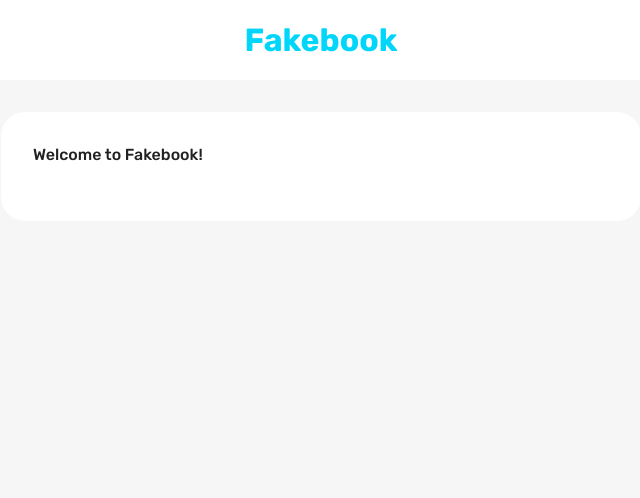
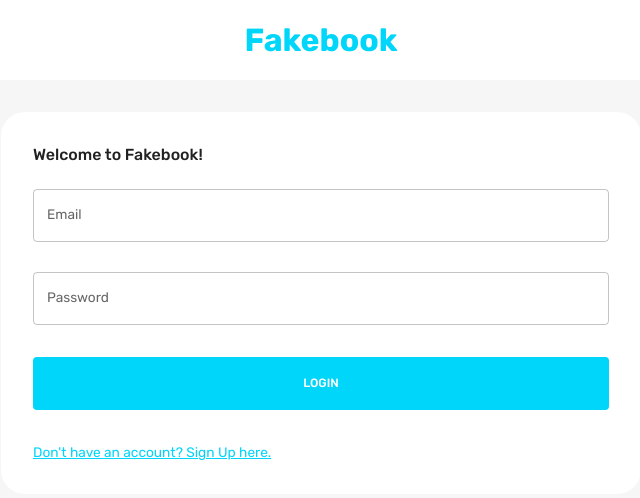
Before and after one commit to kyong4/fakebook, a React (Create React App) app in the folder client/: page / in a window 1280 px wide. Shown: the top 498 px of the page, without its empty margins (319-959 px from the left). Built offline with nearby package versions, Linux system fonts and the light colour scheme.

Commit message:
Completed LoginPage

```diff
--- a/client/src/scenes/loginPage/Form.jsx
+++ b/client/src/scenes/loginPage/Form.jsx
@@ -24,12 +24,12 @@
   location: yup.string().required("required"),
   occupation: yup.string().required("required"),
   picture: yup.string().required("required"),
-})
+});
 
 const loginSchema = yup.object().shape({
   email: yup.string().email("invalid email").required("required"),
   password: yup.string().required("required"),
-})
+});
 
 const initialValuesRegister = {
   firstName: "",
@@ -39,12 +39,12 @@
   location: "",
   occupation: "",
   picture: "",
-}
+};
 
-const intialValuesLogin = {
+const initialValuesLogin = {
   email: "",
   password: "",
-}
+};
 
 const Form = () => {
   const [pageType, setPageType] = useState("login");
@@ -55,12 +55,57 @@
   const isLogin = pageType === "login";
   const isRegister = pageType === "register";
 
-    const handleFormSubmit = async (values, onSubmitProps) => {};
+  const register = async (values, onSubmitProps) => {
+    // this allows us to send form info with image
+    const formData = new FormData();
+    for (let value in values) {
+      formData.append(value, values[value]);
+    }
+    formData.append("picturePath", values.picture.name);
+
+    const savedUserResponse = await fetch(
+      "http://localhost:3001/auth/register",
+      {
+        method: "POST",
+        body: formData,
+      }
+    );
+    const savedUser = await savedUserResponse.json();
+    onSubmitProps.resetForm();
+
+    if (savedUser) {
+      setPageType("login");
+    }
+  };
+
+  const login = async (values, onSubmitProps) => {
+    const loggedInResponse = await fetch("http://localhost:3001/auth/login", {
+      method: "POST",
+      headers: { "Content-Type": "application/json" },
+      body: JSON.stringify(values),
+    });
+    const loggedIn = await loggedInResponse.json();
+    onSubmitProps.resetForm();
+    if (loggedIn) {
+      dispatch(
+        setLogin({
+          user: loggedIn.user,
+          token: loggedIn.token,
+        })
+      );
+      navigate("/home");
+    }
+  };
+
+  const handleFormSubmit = async (values, onSubmitProps) => {
+    if (isLogin) await login(values, onSubmitProps);
+    if (isRegister) await register(values, onSubmitProps);
+  };
 
   return (
     <Formik
       onSubmit={handleFormSubmit}
-            intialValues={isLogin ? intialValuesLogin : initialValuesRegister}
+      initialValues={isLogin ? initialValuesLogin : initialValuesRegister}
       validationSchema={isLogin ? loginSchema : registerSchema}
     >
       {({
@@ -70,16 +115,161 @@
         handleBlur,
         handleChange,
         handleSubmit,
-                setFieldvalue,
+        setFieldValue,
         resetForm,
       }) => (
         <form onSubmit={handleSubmit}>
+          <Box
+            display="grid"
+            gap="30px"
+            gridTemplateColumns="repeat(4, minmax(0, 1fr))"
+            sx={{
+              "& > div": { gridColumn: isNonMobile ? undefined : "span 4" },
+            }}
+          >
+            {isRegister && (
+              <>
+                <TextField
+                  label="First Name"
+                  onBlur={handleBlur}
+                  onChange={handleChange}
+                  value={values.firstName}
+                  name="firstName"
+                  error={
+                    Boolean(touched.firstName) && Boolean(errors.firstName)
+                  }
+                  helperText={touched.firstName && errors.firstName}
+                  sx={{ gridColumn: "span 2" }}
+                />
+                <TextField
+                  label="Last Name"
+                  onBlur={handleBlur}
+                  onChange={handleChange}
+                  value={values.lastName}
+                  name="lastName"
+                  error={Boolean(touched.lastName) && Boolean(errors.lastName)}
+                  helperText={touched.lastName && errors.lastName}
+                  sx={{ gridColumn: "span 2" }}
+                />
+                <TextField
+                  label="Location"
+                  onBlur={handleBlur}
+                  onChange={handleChange}
+                  value={values.location}
+                  name="location"
+                  error={Boolean(touched.location) && Boolean(errors.location)}
+                  helperText={touched.location && errors.location}
+                  sx={{ gridColumn: "span 4" }}
+                />
+                <TextField
+                  label="Occupation"
+                  onBlur={handleBlur}
+                  onChange={handleChange}
+                  value={values.occupation}
+                  name="occupation"
+                  error={
+                    Boolean(touched.occupation) && Boolean(errors.occupation)
+                  }
+                  helperText={touched.occupation && errors.occupation}
+                  sx={{ gridColumn: "span 4" }}
+                />
+                <Box
+                  gridColumn="span 4"
+                  border={`1px solid ${palette.neutral.medium}`}
+                  borderRadius="5px"
+                  p="1rem"
+                >
+                  <Dropzone
+                    acceptedFiles=".jpg,.jpeg,.png"
+                    multiple={false}
+                    onDrop={(acceptedFiles) =>
+                      setFieldValue("picture", acceptedFiles[0])
+                    }
+                  >
+                    {({ getRootProps, getInputProps }) => (
+                      <Box
+                        {...getRootProps()}
+                        border={`2px dashed ${palette.primary.main}`}
+                        p="1rem"
+                        sx={{ "&:hover": { cursor: "pointer" } }}
+                      >
+                        <input {...getInputProps()} />
+                        {!values.picture ? (
+                          <p>Add Picture Here</p>
+                        ) : (
+                          <FlexBetween>
+                            <Typography>{values.picture.name}</Typography>
+                            <EditOutlinedIcon />
+                          </FlexBetween>
+                        )}
+                      </Box>
+                    )}
+                  </Dropzone>
+                </Box>
+              </>
+            )}
 
+            <TextField
+              label="Email"
+              onBlur={handleBlur}
+              onChange={handleChange}
+              value={values.email}
+              name="email"
+              error={Boolean(touched.email) && Boolean(errors.email)}
+              helperText={touched.email && errors.email}
+              sx={{ gridColumn: "span 4" }}
+            />
+            <TextField
+              label="Password"
+              type="password"
+              onBlur={handleBlur}
+              onChange={handleChange}
+              value={values.password}
+              name="password"
+              error={Boolean(touched.password) && Boolean(errors.password)}
+              helperText={touched.password && errors.password}
+              sx={{ gridColumn: "span 4" }}
+            />
+          </Box>
+
+          {/* BUTTONS */}
+          <Box>
+            <Button
+              fullWidth
+              type="submit"
+              sx={{
+                m: "2rem 0",
+                p: "1rem",
+                backgroundColor: palette.primary.main,
+                color: palette.background.alt,
+                "&:hover": { color: palette.primary.main },
+              }}
+            >
+              {isLogin ? "LOGIN" : "REGISTER"}
+            </Button>
+            <Typography
+              onClick={() => {
+                setPageType(isLogin ? "register" : "login");
+                resetForm();
+              }}
+              sx={{
+                textDecoration: "underline",
+                color: palette.primary.main,
+                "&:hover": {
+                  cursor: "pointer",
+                  color: palette.primary.light,
+                },
+              }}
+            >
+              {isLogin
+                ? "Don't have an account? Sign Up here."
+                : "Already have an account? Login here."}
+            </Typography>
+          </Box>
         </form>
       )}
-
     </Formik>
-    )
+  );
 };
 
 export default Form;
--- a/client/src/scenes/loginPage/index.jsx
+++ b/client/src/scenes/loginPage/index.jsx
@@ -30,7 +30,7 @@
             <Typography fontWeight="500" variant="h5" sx={{ mb: "1.5rem" }}>
                 Welcome to Fakebook!
             </Typography>
-
+            <Form />
         </Box>
     </Box>;
 };
```
Lines whose indentation alone changed are shown as unchanged.
